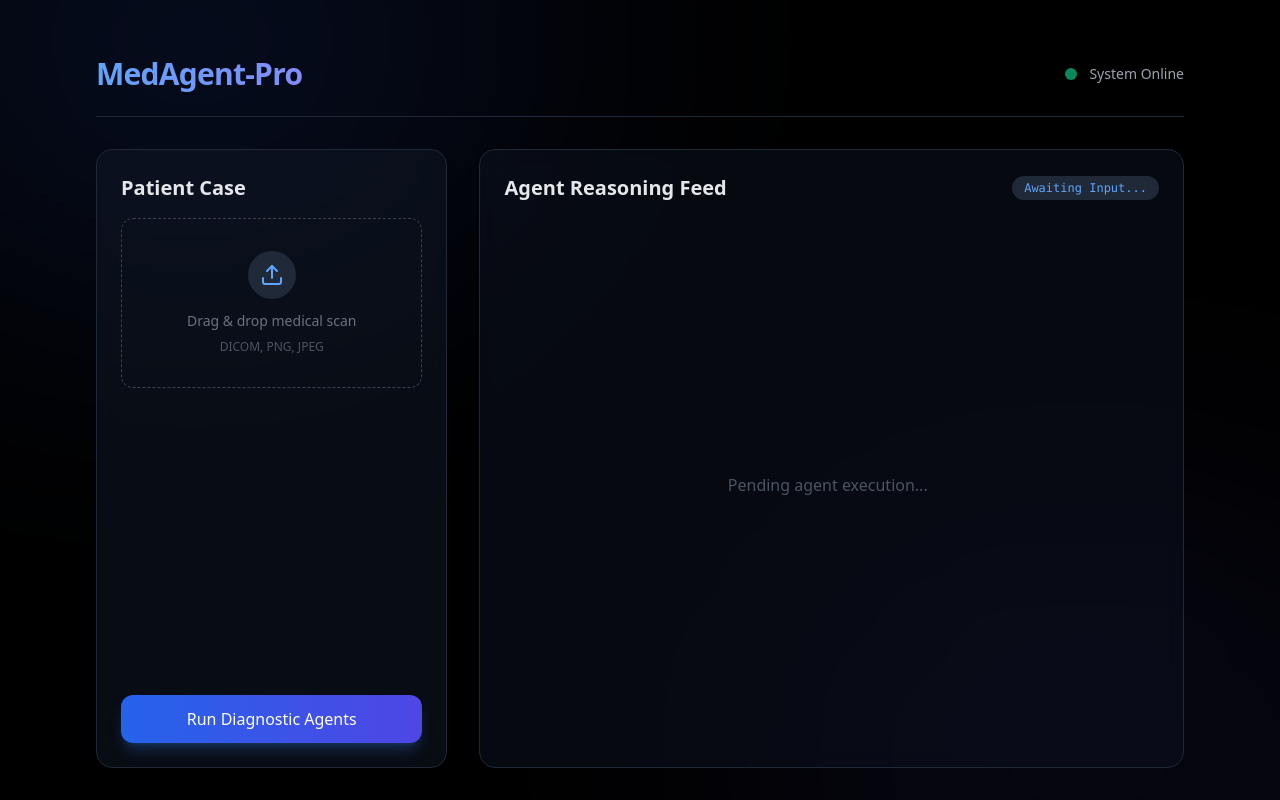
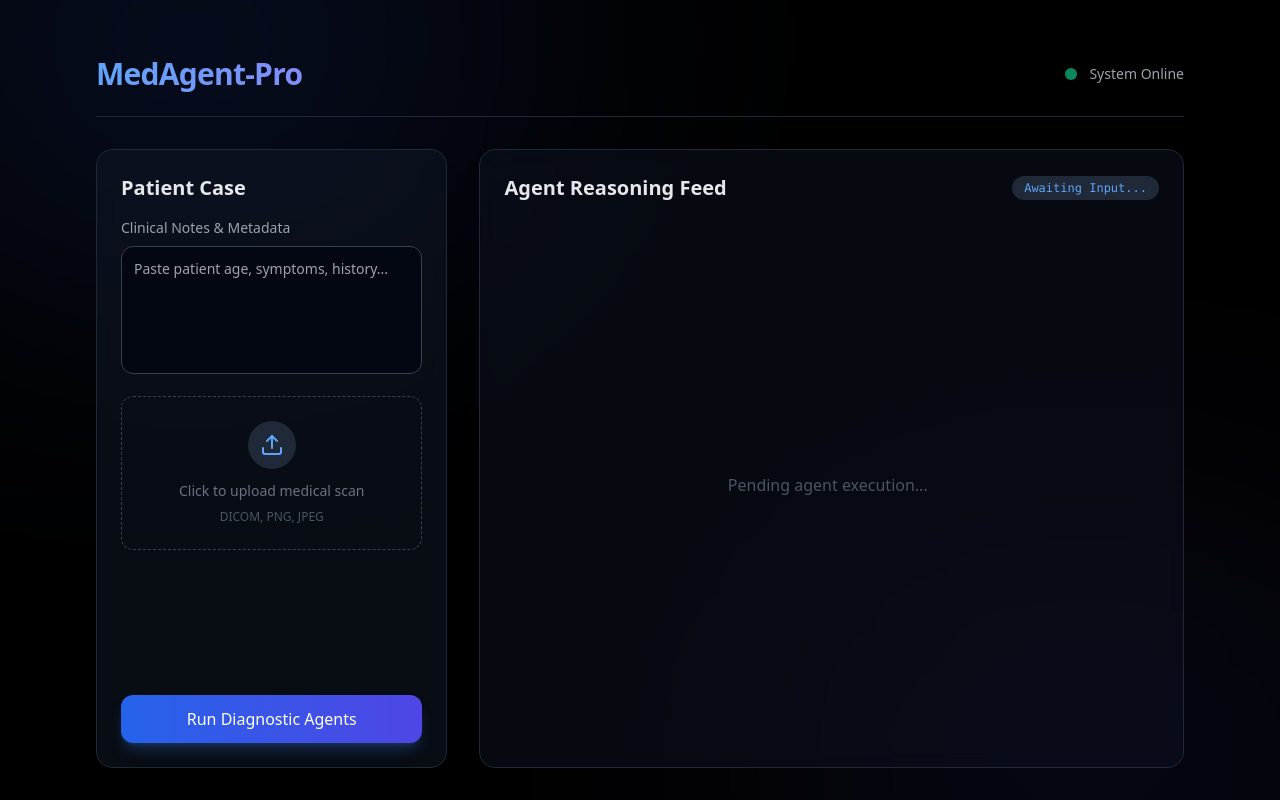
Before and after one commit to aditisharma132/medagent-pro-agentic, a Next.js app in the folder frontend/: page / in a window 1280 px wide. Built offline with nearby package versions, Linux system fonts and the light colour scheme.

Commit message:
Update Dashboard UI inputs

```diff
--- a/frontend/app/page.tsx
+++ b/frontend/app/page.tsx
@@ -1,17 +1,35 @@
 'use client';
-import { useState } from 'react';
+import { useState, useRef } from 'react';
 
 export default function Dashboard() {
     const [status, setStatus] = useState<string>('Awaiting Input...');
     const [reasoning, setReasoning] = useState<string[]>([]);
+    const [patientData, setPatientData] = useState('');
+    const [fileName, setFileName] = useState<string | null>(null);
+
+    const fileInputRef = useRef<HTMLInputElement>(null);
+
+    const handleFileChange = (e: React.ChangeEvent<HTMLInputElement>) => {
+        if (e.target.files && e.target.files.length > 0) {
+            setFileName(e.target.files[0].name);
+        }
+    };
 
     const handleSimulatedRun = () => {
+        if (!patientData && !fileName) {
+            setStatus('Error: Please provide inputs.');
+            return;
+        }
+
         setStatus('Planner Agent formulating strategy...');
+        setReasoning([]);
+
         setTimeout(() => {
             setReasoning(prev => [...prev, '[Planner] Generated clinical pathway based on guidelines.']);
             setStatus('Decider Agent evaluating image...');
             setTimeout(() => {
-                setReasoning(prev => [...prev, '[Decider] Called HF Tool: Segmentation. Detected lesion.']);
+                if (patientData) setReasoning(prev => [...prev, `[Decider] Analyzed history length: ${patientData.length} chars...`]);
+                if (fileName) setReasoning(prev => [...prev, `[Decider] Called HF Tool: Segmentation on scan ${fileName}.`]);
                 setStatus('Diagnosis Complete');
                 setReasoning(prev => [...prev, '[Decider] Final Diagnosis: High probability of Glaucoma.']);
             }, 2000);
@@ -41,13 +59,39 @@ export default function Dashboard() {
                     <div className="w-1/3 flex flex-col gap-6">
                         <div className="bg-gray-900/50 backdrop-blur-md border border-gray-800 p-6 rounded-2xl flex flex-col h-full shadow-xl">
                             <h2 className="text-xl font-semibold mb-4 text-gray-200">Patient Case</h2>
-                            <div className="border border-dashed border-gray-700 rounded-xl p-8 flex flex-col items-center justify-center text-gray-500 hover:border-blue-500 transition-colors cursor-pointer group mb-6">
+
+                            {/* Text Input */}
+                            <div className="mb-4">
+                                <label className="block text-sm font-medium text-gray-400 mb-2">Clinical Notes & Metadata</label>
+                                <textarea
+                                    value={patientData}
+                                    onChange={(e) => setPatientData(e.target.value)}
+                                    placeholder="Paste patient age, symptoms, history..."
+                                    className="w-full bg-gray-950 border border-gray-700 rounded-xl p-3 text-sm text-gray-200 focus:outline-none focus:border-blue-500 focus:ring-1 focus:ring-blue-500 resize-none h-32"
+                                />
+                            </div>
+
+                            {/* File Upload */}
+                            <label className="border border-dashed border-gray-700 rounded-xl p-6 flex flex-col items-center justify-center text-gray-500 hover:border-blue-500 hover:bg-gray-800/20 transition-colors cursor-pointer group mb-6">
+                                <input
+                                    type="file"
+                                    className="hidden"
+                                    ref={fileInputRef}
+                                    onChange={handleFileChange}
+                                    accept="image/*"
+                                />
                                 <div className="mb-3 p-3 bg-gray-800 rounded-full group-hover:bg-blue-900/50 transition-colors">
                                     <svg width="24" height="24" viewBox="0 0 24 24" fill="none" stroke="currentColor" strokeWidth="2" strokeLinecap="round" strokeLinejoin="round" className="text-blue-400"><path d="M21 15v4a2 2 0 0 1-2 2H5a2 2 0 0 1-2-2v-4" /><polyline points="17 8 12 3 7 8" /><line x1="12" y1="3" x2="12" y2="15" /></svg>
                                 </div>
-                                <p className="text-sm">Drag & drop medical scan</p>
-                                <span className="text-xs text-gray-600 mt-2">DICOM, PNG, JPEG</span>
-                            </div>
+                                {fileName ? (
+                                    <p className="text-sm font-medium text-blue-400 text-center break-all">{fileName}</p>
+                                ) : (
+                                    <>
+                                        <p className="text-sm">Click to upload medical scan</p>
+                                        <span className="text-xs text-gray-600 mt-2">DICOM, PNG, JPEG</span>
+                                    </>
+                                )}
+                            </label>
 
                             <button
                                 onClick={handleSimulatedRun}
@@ -58,7 +102,7 @@ export default function Dashboard() {
                         </div>
                     </div>
 
-                    {/* Right panel: Agent Reasoning */}
+                    {/* Right panel: Agent Reasoning Feed */}
                     <div className="w-2/3 bg-gray-900/40 backdrop-blur-md border border-gray-800 p-6 rounded-2xl flex flex-col shadow-xl overflow-hidden">
                         <div className="flex justify-between items-center mb-6">
                             <h2 className="text-xl font-semibold text-gray-200">Agent Reasoning Feed</h2>
```
